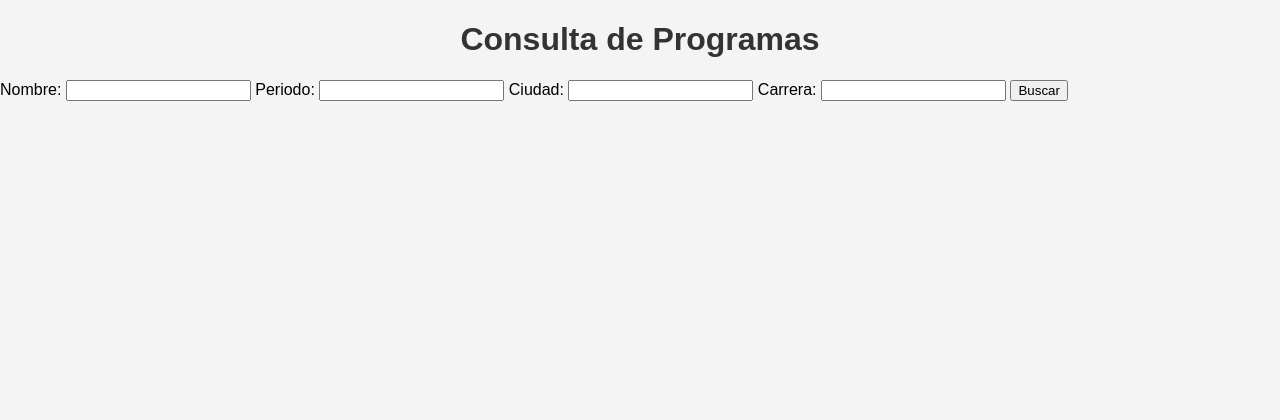
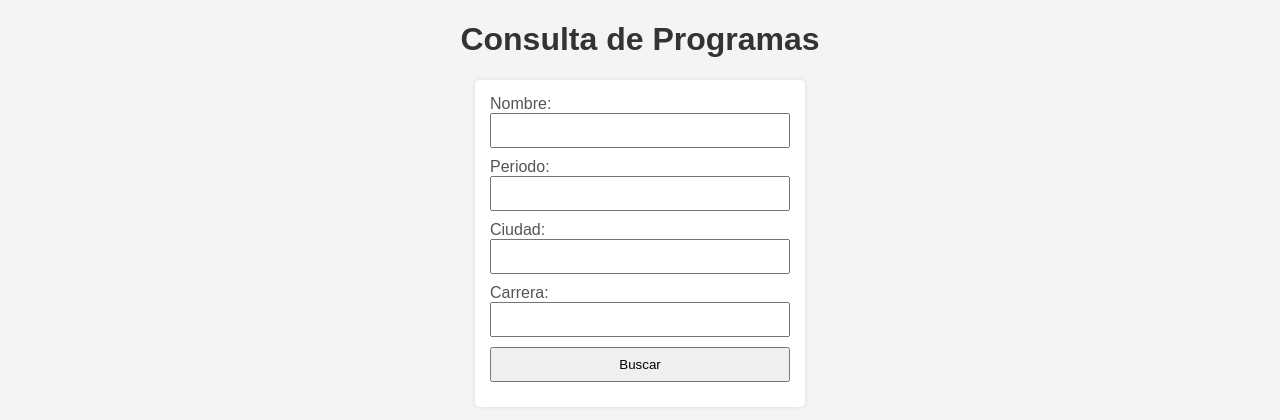
Before and after one commit to RdrigoFH/LAB9PWEB, a plain HTML site: page index.html in a window 1280 px wide. Drawn offline with Linux system fonts and the light colour scheme.

Commit message:
Dando formato al forms y sus etiquetas

```diff
--- a/style.css
+++ b/style.css
@@ -9,3 +9,23 @@ body {
     text-align: center;
     color: #333;
   }
+  form {
+    max-width: 300px;
+    margin: 20px auto;
+    padding: 15px;
+    background-color: #fff;
+    border-radius: 5px;
+    box-shadow: 0 0 5px rgba(0, 0, 0, 0.1);
+  }
+
+  label {
+    margin-bottom: 8px;
+    color: #555;
+  }
+
+  input {
+    width: 100%;
+    padding: 8px;
+    margin-bottom: 10px;
+    box-sizing: border-box;
+  }
```
